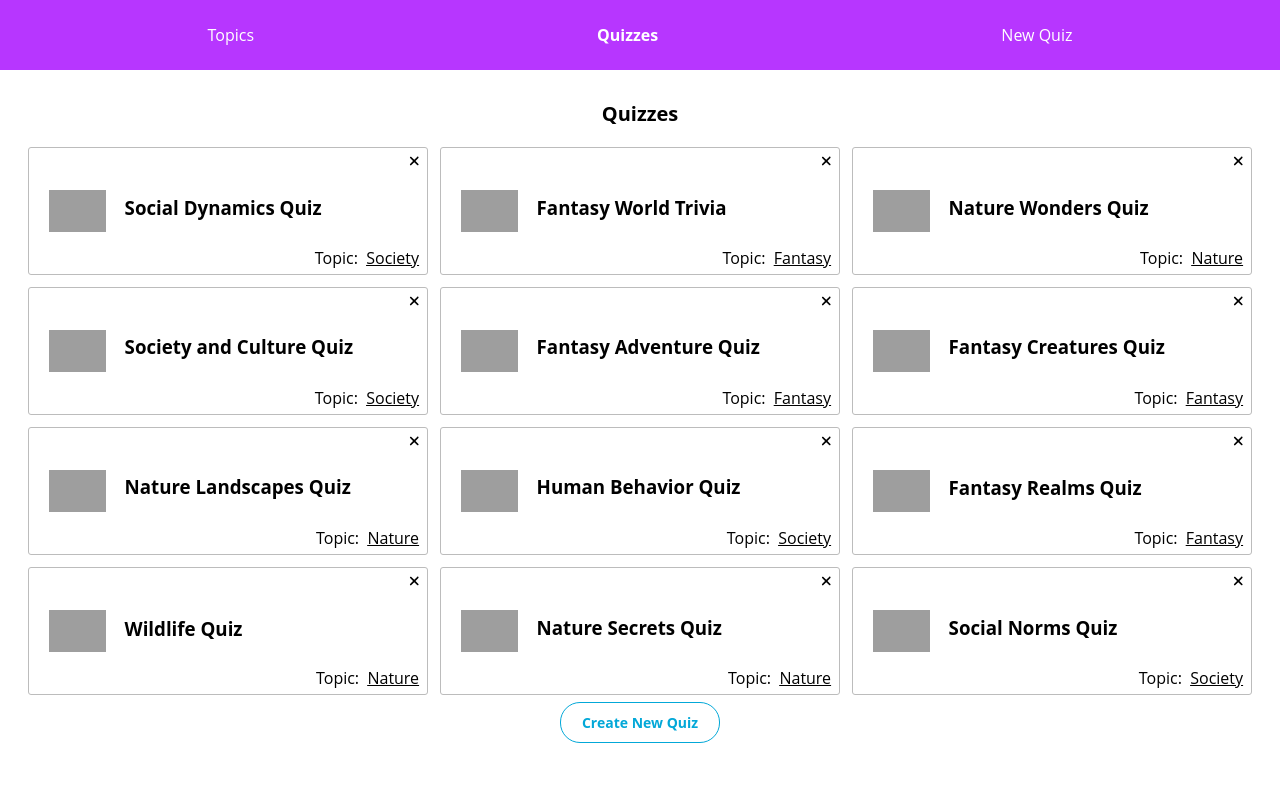
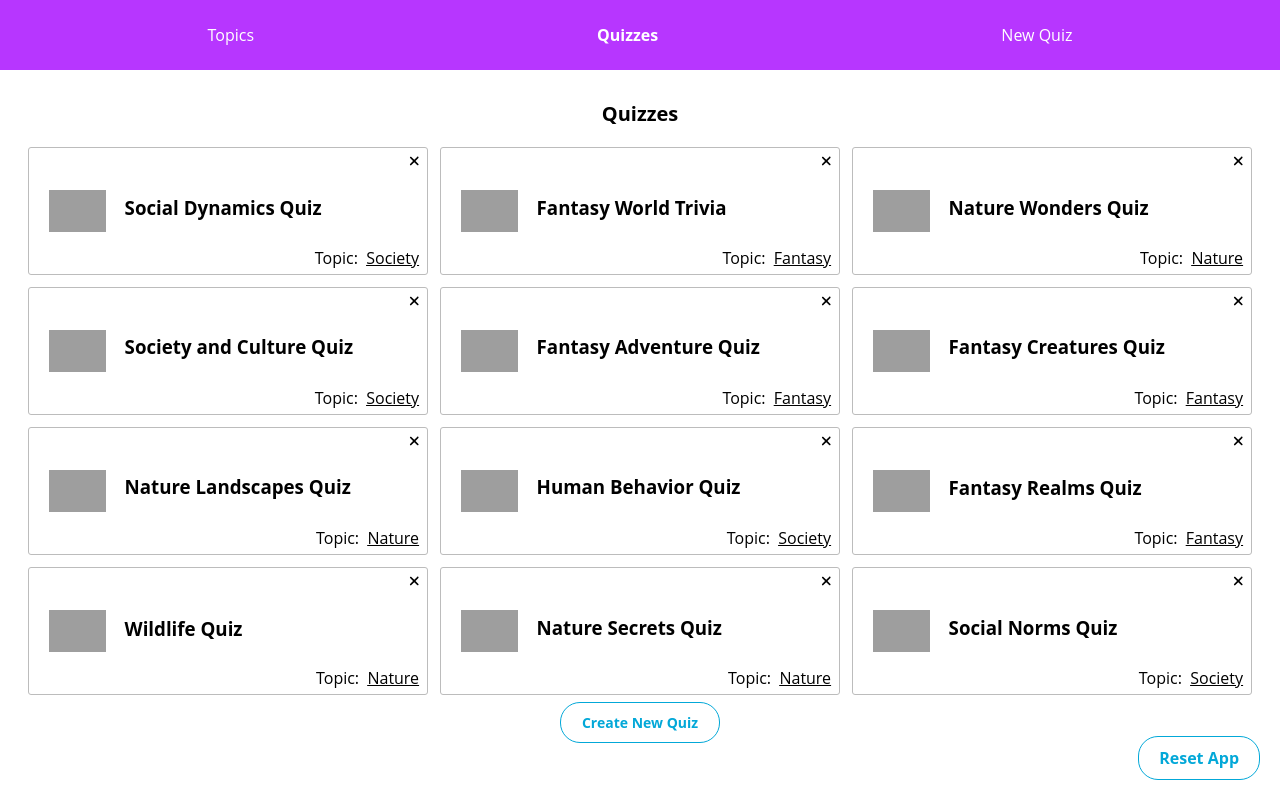
Before and after one commit to JonaRhood/react-redux-flashcards, a React app: page /quizzes in a window 1280 px wide. Built offline with nearby package versions, Linux system fonts and the light colour scheme; some packages are replaced by stand-ins of ours; grey boxes are pictures that could not be loaded.

Commit message:
Added ResetAppButton component to delete the current localStorage data and reset the default data

```diff
--- a/src/app/AppLayout.js
+++ b/src/app/AppLayout.js
@@ -1,11 +1,10 @@
 import React from "react";
 import { Outlet, NavLink } from "react-router-dom";
 import ROUTES from "./routes";
-
+import ResetAppButton from "../components/ResetAppButton";
 
 export default function AppLayout() {
     return (
-        <div>
         <div>
             <nav>
                 <ul>
@@ -26,12 +25,10 @@ export default function AppLayout() {
                     </li>
                 </ul>
             </nav>
-            </div>
             <div id="divOutlet">
                 <Outlet />
             </div>
+            <ResetAppButton />
         </div>
-
-
     );
 }
--- /dev/null
+++ b/src/components/ResetAppButton.js
@@ -0,0 +1,18 @@
+// ResetAppButton.js
+import React from "react";
+
+export default function ResetAppButton() {
+
+    const handleReset = () => {
+        localStorage.removeItem("state");
+        window.location.reload()
+    }
+
+    return (
+        <div id="resetButton">
+            <button onClick={handleReset}>
+                Reset App
+            </button>
+        </div>
+    );
+}
--- a/src/index.css
+++ b/src/index.css
@@ -45,7 +45,7 @@ nav a.active {
 }
 
 #divOutlet {
-  padding-top:  80px;
+  padding-top: 80px;
 }
 
 h1 {
@@ -114,7 +114,7 @@ input::placeholder {
   text-align: center;
 }
 
-section > h1 {
+section>h1 {
   margin: 0;
   margin-bottom: 20px;
   text-align: center;
@@ -178,7 +178,7 @@ option {
   margin-right: 14px;
 }
 
-.text-content > * {
+.text-content>* {
   margin: 0;
 }
 
@@ -187,7 +187,7 @@ option {
   color: #000000;
 }
 
-.text-content > p {
+.text-content>p {
   font-size: 14px;
 }
 
@@ -247,7 +247,9 @@ li:not(:last-child) {
   background-color: rgb(255, 248, 238);
 }
 
-.quiz h3, h4, p {
+.quiz h3,
+h4,
+p {
   text-align: left;
   margin: 0 0 4% 0;
 }
@@ -270,7 +272,7 @@ li:not(:last-child) {
   color: inherit;
 }
 
-.quiz > a {
+.quiz>a {
   text-decoration: none;
   color: #000000;
 }
@@ -383,3 +385,15 @@ li:not(:last-child) {
   flex-direction: row;
   align-items: center;
 }
+
+#resetButton {
+  position: fixed;
+  bottom: 20px;
+  right: 20px;
+  z-index: 1000;
+}
+
+#resetButton button {
+  padding: 10px 20px;
+  font-size: 16px;
+}
```
Lines whose indentation alone changed are shown as unchanged.
